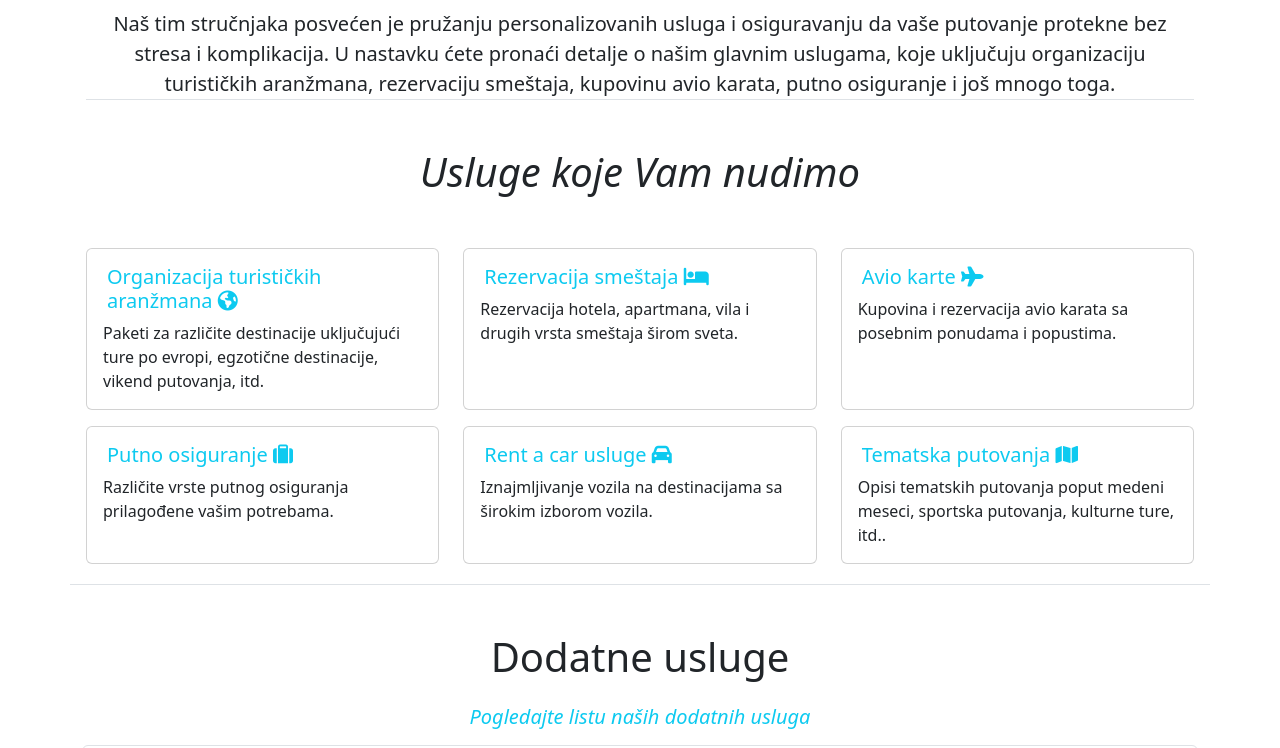
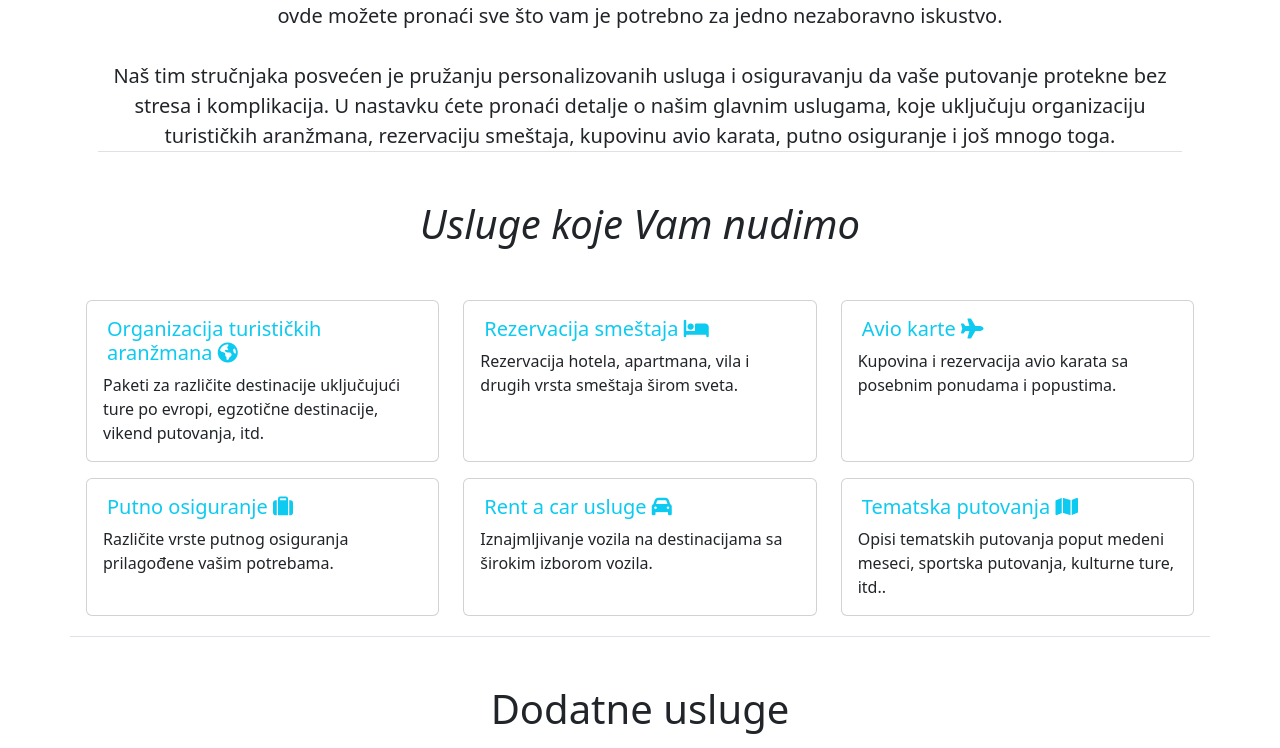
Before and after one commit to djordje-taskovicict/Svet-putovanja, a plain HTML site: page usluge.html in a window 1280 px wide. Shown: the part 237-985 px from the top of the page. Drawn offline with nearby package versions, Linux system fonts and the light colour scheme.

Commit message:
Add files via upload

```diff
--- a/usluge.html
+++ b/usluge.html
@@ -37,9 +37,9 @@
     </header>
 
     <section class="services">
-        <div class="container my-1">
+        <div class="container my-5">
             <h1 class="text-center">Usluge</h1>
-            <p class="text-center m-1 fs-5 border-bottom">
+            <p class="text-center m-3 fs-5 border-bottom">
                 Turistička agencija <strong>Svet putovanja</strong> vam predstavlja širok spektar usluga koje su napravljene da zadovolje sve vaše potrebe i želje tokom putovanja. Bilo da planirate porodični odmor, poslovno putovanje ili putovanje sa prijateljima, ovde možete pronaći sve što vam je potrebno za jedno nezaboravno iskustvo.
                 <br><br>
                 Naš tim stručnjaka posvećen je pružanju personalizovanih usluga i osiguravanju da vaše putovanje protekne bez stresa i komplikacija. U nastavku ćete pronaći detalje o našim glavnim uslugama, koje uključuju organizaciju turističkih aranžmana, rezervaciju smeštaja, kupovinu avio karata, putno osiguranje i još mnogo toga.
```
Also changed, not shown: o_agenciji.html (+1 -1 lines).
